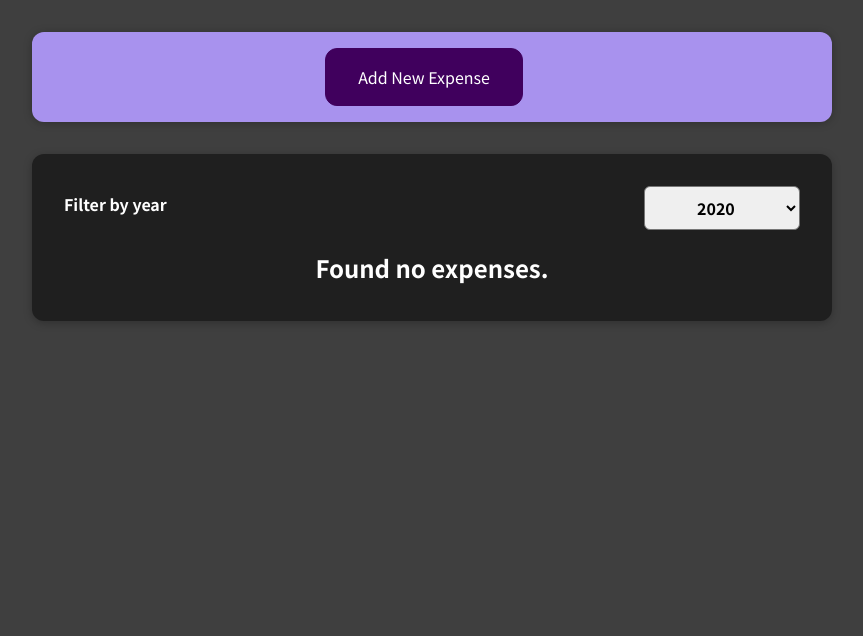
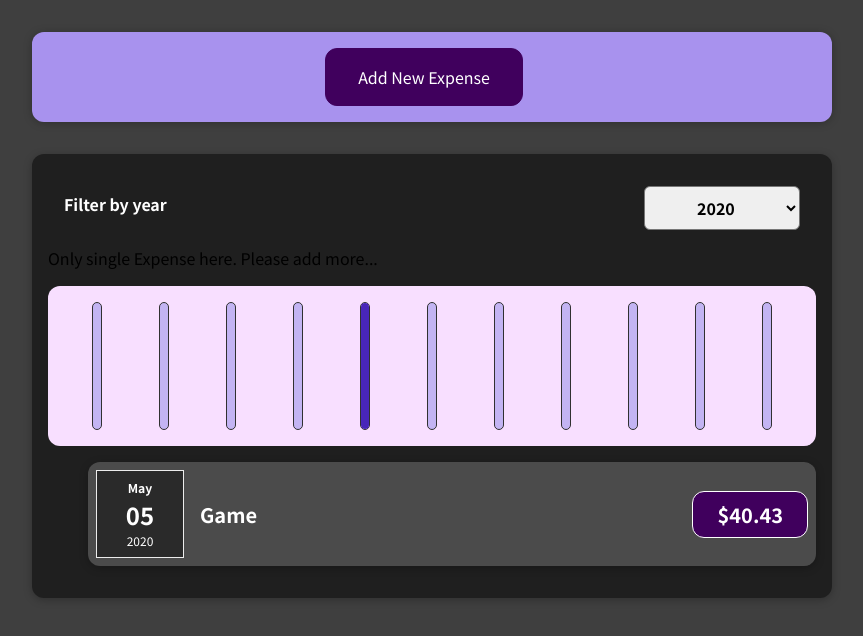
Before and after one commit to codepath26/ExpenseTracker-Reactjs02, a React (Create React App) app: page / in a window 1280 px wide. Shown: the top 636 px of the page, without its empty margins (208-1071 px from the left). Built offline with nearby package versions, Linux system fonts and the light colour scheme.

Commit message:
adding chart to the expense items

```diff
--- a/src/App.js
+++ b/src/App.js
@@ -2,10 +2,11 @@ import { useState } from 'react';
 import Expenses from './components/Expenses/Expenses'
 import NewExpense from './components/NewExpense/NewExpense';
 const dumyExpense = [
-  {id : 1 ,title : "Food" , date : new Date(2012 , 4, 33),amount : 42.83, LocationOfExpenditure : "Madhbi Restro"},
-  {id : 2 ,title : "Study" , date : new Date(2011 , 8, 23),amount : 43.53, LocationOfExpenditure : "Deep Bookstole"},
-  {id : 3 ,title : "Petrol" , date : new Date(2022 , 6, 13),amount : 32.32, LocationOfExpenditure : "Nayara Palanpur"},
-  {id : 4 ,title : "Game" , date : new Date(2013 , 4, 5),amount : 40.43, LocationOfExpenditure : "Gaming Zone"},
+  {id : 'e1' ,title : "Food" , date : new Date(2022 , 4, 33),amount : 42.83, LocationOfExpenditure : "Madhbi Restro"},
+  {id : 'e2',title : "Study" , date : new Date(2022 , 8, 23),amount : 43.53, LocationOfExpenditure : "Deep Bookstole"},
+  {id : 'e3',title : "Petrol" , date : new Date(2023 , 6, 13),amount : 32.32, LocationOfExpenditure : "Nayara Palanpur"},
+  {id : 'e4',title : "Game" , date : new Date(2023 , 4, 5),amount : 40.43, LocationOfExpenditure : "Gaming Zone"},
+  {id : 'e5' ,title : "Game" , date : new Date(2020 , 4, 5),amount : 40.43, LocationOfExpenditure : "Gaming Zone"},
 ];
 function App() {
   const [expenses , setExpense] = useState(dumyExpense);
--- /dev/null
+++ b/src/components/Chart/Chart.css
@@ -0,0 +1,9 @@
+.chart {
+  padding: 1rem;
+  border-radius: 12px;
+  background-color: #f8dfff;
+  text-align: center;
+  display: flex;
+  justify-content: space-around;
+  height: 10rem;
+}
--- /dev/null
+++ b/src/components/Chart/ChartBar.css
@@ -0,0 +1,31 @@
+.chart-bar {
+  height: 100%;
+  width: 10px;
+  display: flex;
+  flex-direction: column;
+  align-items: center;
+}
+
+.chart-bar__inner {
+  height: 100%;
+  width: 100%;
+  border: 1px solid #313131;
+  border-radius: 12px;
+  background-color: #c3b4f3;
+  overflow: hidden;
+  display: flex;
+  flex-direction: column;
+  justify-content: flex-end;
+}
+
+.chart-bar__fill {
+  background-color: #4826b9;
+  width: 100%;
+  transition: all 0.3s ease-out;
+}
+
+.chart-bar__label {
+  font-weight: bold;
+  font-size: 0.5rem;
+  text-align: center;
+}
--- /dev/null
+++ b/src/components/Chart/ChartBar.js
@@ -0,0 +1,15 @@
+import './ChartBar.css';
+const ChartBar = (props)=>{
+  let barFillHeight = '0%';
+  if(props.maxValue > 0){
+    barFillHeight = Math.round((props.value / props.maxValue) * 100) + "%";
+  }
+return <div className="chart-bar">
+  <div className="chart-bar__inner">
+    <div className="chart-bar__fill" style={{height : barFillHeight}}></div>
+    <div className="chart-bar__label">{props.label}</div>
+  </div>
+</div>
+}
+
+export default ChartBar;
--- /dev/null
+++ b/src/components/Chart/Charts.js
@@ -0,0 +1,21 @@
+import ChartBar from './ChartBar'
+import './Chart.css'
+const Chart = (props)=>{
+  const dataPointsValues = props.dataPoints.map(datapoint => datapoint.value);
+  const totalMaximum = Math.max(...dataPointsValues);
+  return (
+    <div className="chart">
+      {
+        props.dataPoints.map(datapoint =>(
+          <ChartBar
+          key={datapoint.label}
+          value={datapoint.value}
+          maxValue = {totalMaximum}
+          label = {datapoint.label}
+          />
+        ))
+      }
+    </div>
+  )
+}
+export default Chart;
--- a/src/components/Expenses/ExpenseFilter.js
+++ b/src/components/Expenses/ExpenseFilter.js
@@ -15,17 +15,7 @@ const ExpenseFilter = (props)=>{
         <option value="2022">2022</option>
         <option value="2021">2021</option>
         <option value="2020">2020</option>
-        <option value="2019">2019</option>
-        <option value="2018">2018</option>
-        <option value="2017">2017</option>
-        <option value="2016">2016</option>
-        <option value="2015">2015</option>
-        <option value="2014">2014</option>
-        <option value="2013">2013</option>
-        <option value="2012">2012</option>
-        <option value="2011">2011</option>
-        <option value="2010">2010</option>
-        <option value="2009">2009</option>
+
       </select>
 
   </div>
--- a/src/components/Expenses/Expenses.js
+++ b/src/components/Expenses/Expenses.js
@@ -3,6 +3,7 @@ import "./Expenses.css";
 import ExpensesList from "./ExpensesList";
 import { useState } from "react";
 import ExpenseFilter from "./ExpenseFilter";
+import ExpensesChart from "./ExpensesChart";
 
 const Expenses = ({ expenses }) => {
   const [filteredYear, setFilteredYear] = useState("2020");
@@ -10,10 +11,11 @@ const Expenses = ({ expenses }) => {
   const filterChangeHandler = (selectedYear) => {
     setFilteredYear(selectedYear);
   };
-
+  // console.log(expenses)
   const filteredExpenses = expenses.filter((expense) => {
     return expense.date.getFullYear().toString() === filteredYear;
   });
+  console.log("filterexpense",filteredExpenses)
 
 
   return (
@@ -24,6 +26,7 @@ const Expenses = ({ expenses }) => {
       />
       {filteredExpenses.length === 1 && <p>Only single Expense here. Please add more...
 </p>}
+    <ExpensesChart expenses  ={filteredExpenses}/>
      <ExpensesList items={filteredExpenses}/>
     </Cart>
   );
--- /dev/null
+++ b/src/components/Expenses/ExpensesChart.js
@@ -0,0 +1,26 @@
+import Chart from "../Chart/Charts";
+
+const ExpensesChart = (props)=>{
+  const chartDtataPoint = [
+  {lable : "Jan" , value : 0},
+  {lable : "Feb" , value : 0},
+  {lable : "Mar" , value : 0},
+  {lable : "May" , value : 0},
+  {lable : "Jun" , value : 0},
+  {lable : "Jul" , value : 0},
+  {lable : "Aug" , value : 0},
+  {lable : "Sep" , value : 0},
+  {lable : "Oct" , value : 0},
+  {lable : "Nov" , value : 0},
+  {lable : "Dec" , value : 0},
+];
+for(const expense of props.expenses){
+  const expenseMonth = expense.date.getMonth();
+  chartDtataPoint[expenseMonth].value += expense.amount;
+}
+
+  return <Chart dataPoints = {chartDtataPoint}/>
+
+}
+
+export default ExpensesChart;
--- a/src/components/Expenses/ExpensesList.js
+++ b/src/components/Expenses/ExpensesList.js
@@ -1,19 +1,21 @@
 import ExpenseItem from "./ExpenseItem";
 import './ExpensesList.css'
 const ExpensesList = (props)=>{
+  console.log("id list",props.items.map(expense => expense.id))
  if(props.items.length === 0 ){
   return <h2 className='expenses-list__follback'>Found no expenses.</h2>
  }
  return(
   <ul className="expenses-list">
   {
-  props.items.map((expense, index) => (
+  props.items.map(expense => (
     <ExpenseItem
       key={expense.id}
       title={expense.title}
       amount={expense.amount}
       date={expense.date}
     />
+
   ))
 }
   </ul>
--- a/src/components/NewExpense/ExpenseForm.js
+++ b/src/components/NewExpense/ExpenseForm.js
@@ -45,7 +45,7 @@ const ExpenseForm = (props)=>{
     </div>
     <div className="new-expense__control">
     <label>Date</label>
-    <input type="date" value={enteredDate} min="2023-01-01" max="2028-12-31" onChange={dateChangeHandler} />
+    <input type="date" value={enteredDate} min="2015-01-01" max="2028-12-31" onChange={dateChangeHandler} />
     </div>
     </div>
     <div className="new-expense__actions">
--- a/src/components/NewExpense/NewExpense.js
+++ b/src/components/NewExpense/NewExpense.js
@@ -14,7 +14,7 @@ const NewExpense = (props) => {
       ...expense,
       id: Math.random().toString(),
     };
-    console.log(newExpense);
+    console.log("new expenses",newExpense);
 
     props.onAddExpense(newExpense);
   };
```
